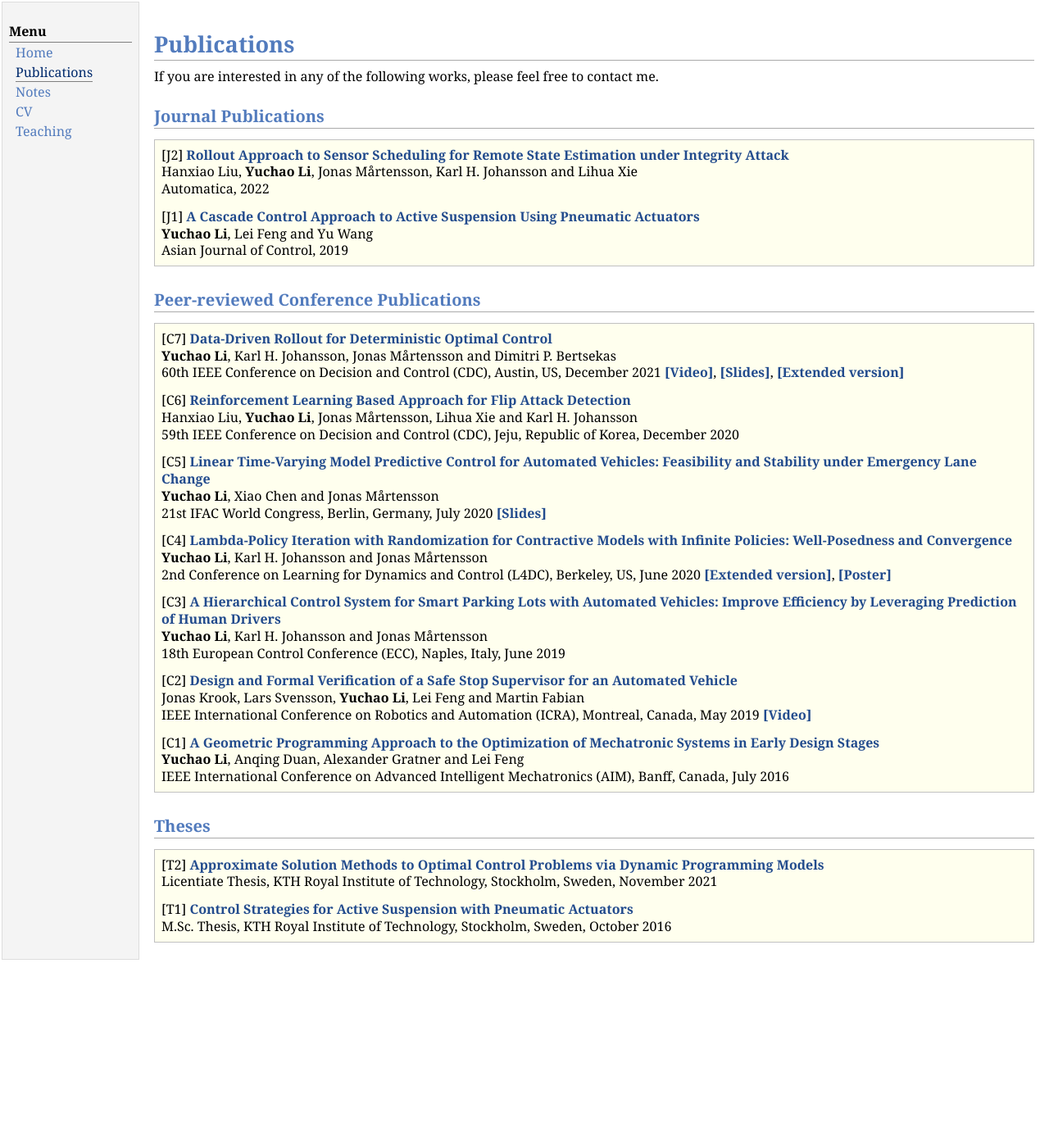
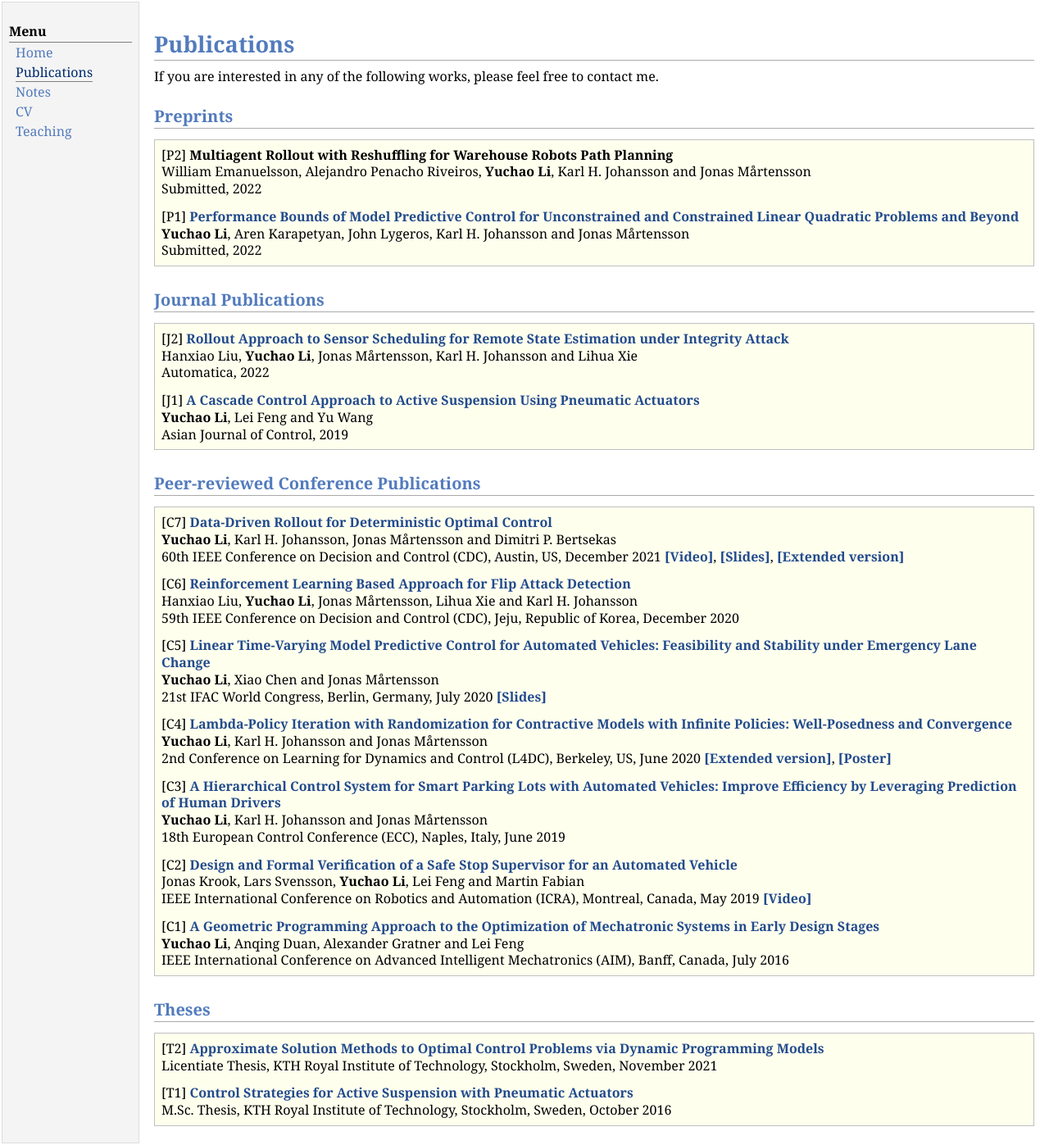
Before and after one commit to yuchaotaigu/yuchaotaigu.github.io, a Jekyll site: the page research.html, which Jekyll copies as it is, in a window 1280 px wide. Shown: the whole page at 82% size. Built offline with Jekyll 4.4.1, drawn with Linux system fonts in a browser that asks for light colours; comment, search, counter and statistics services are not loaded; before the commit the page ends 1173 px from its top, so only the background shows below that.

Commit message:
IFAC submitted papers update

```diff
--- a/research.html
+++ b/research.html
@@ -28,6 +28,18 @@ urchinTracker();
 <td id="layout-content">
 <h1>Publications</h1>
 If you are interested in any of the following works, please feel free to contact me.
+
+
+<h2>Preprints</h2>
+<div class="infoblock">
+<div class="blockcontent">
+<p>[P2] <b>Multiagent Rollout with Reshuffling for Warehouse Robots Path Planning</b> <br />
+William Emanuelsson, Alejandro Penacho Riveiros, <b>Yuchao Li</b>, Karl H. Johansson and Jonas Mårtensson <br />
+ Submitted, 2022</p>
+<p>[P1] <a href="https://arxiv.org/abs/2211.06187"><b>Performance Bounds of Model Predictive Control for Unconstrained and Constrained Linear Quadratic Problems and Beyond</b></a> <br />
+<b>Yuchao Li</b>, Aren Karapetyan, John Lygeros, Karl H. Johansson and Jonas Mårtensson <br />
+ Submitted, 2022</p>
+  </div></div>
 
 <h2>Journal Publications</h2>
 <div class="infoblock">
```
